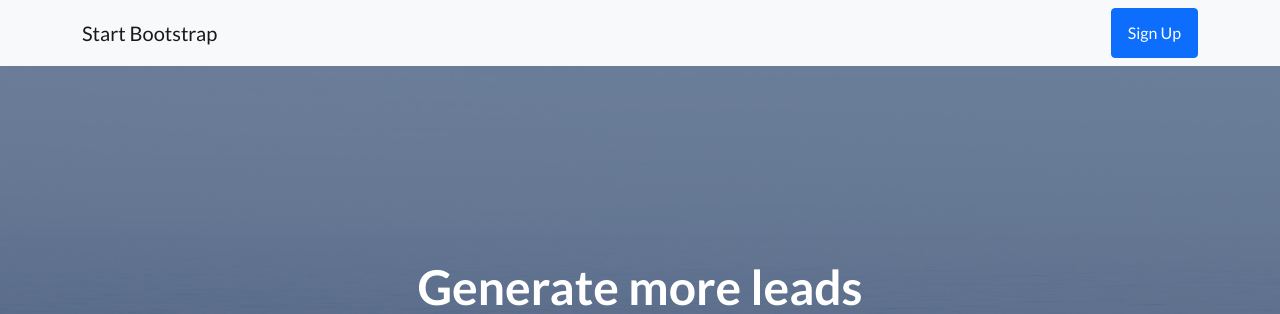
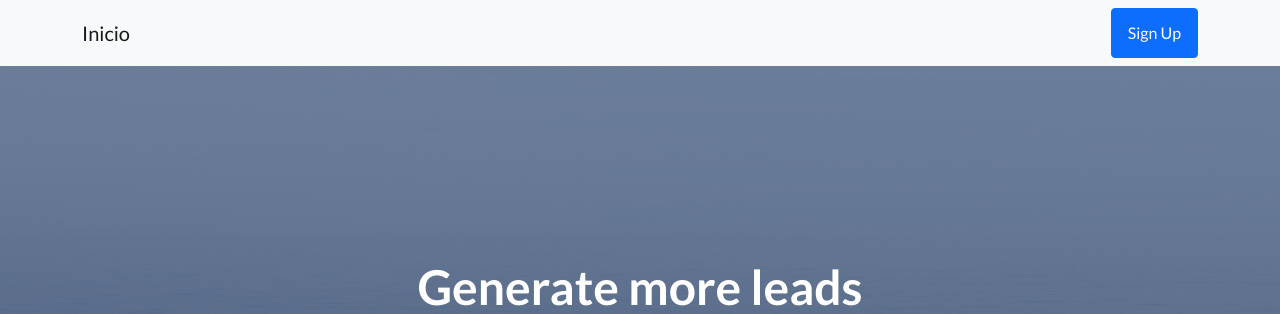
Before and after one commit to LuquiGole/proyecto-final, a Django app: template ProyectoFinal/Blog/templates/padre.html in a window 1280 px wide. Shown: the top 314 px of the page. Run offline with Django 4.2, Linux system fonts and the light colour scheme; the template is opened without the code that fills it, so the values that code supplies are empty; some libraries are stand-ins or nearby versions.

Commit message:
herencia html

```diff
--- a/ProyectoFinal/Blog/templates/inicio.html
+++ b/ProyectoFinal/Blog/templates/inicio.html
@@ -1,4 +1,4 @@
-{% extends "Blog/padre.html" %}
+{% extends 'padre.html' %}
 
 {% load static %}
 
--- a/ProyectoFinal/Blog/templates/padre.html
+++ b/ProyectoFinal/Blog/templates/padre.html
@@ -22,7 +22,7 @@
         <!-- Navigation-->
         <nav class="navbar navbar-light bg-light static-top">
             <div class="container">
-                <a class="navbar-brand" href="#!">Start Bootstrap</a>
+                <a class="navbar-brand" href="{% url 'inicio' %}">Inicio</a>
                 <a class="btn btn-primary" href="#signup">Sign Up</a>
             </div>
         </nav>
--- a/ProyectoFinal/ProyectoFinal/urls.py
+++ b/ProyectoFinal/ProyectoFinal/urls.py
@@ -19,5 +19,5 @@ from Blog.views import inicio
 
 urlpatterns = [
     path("admin/", admin.site.urls),
-    path("inicio/", inicio),
+    path("inicio/", inicio, name="inicio"),
 ]
```
